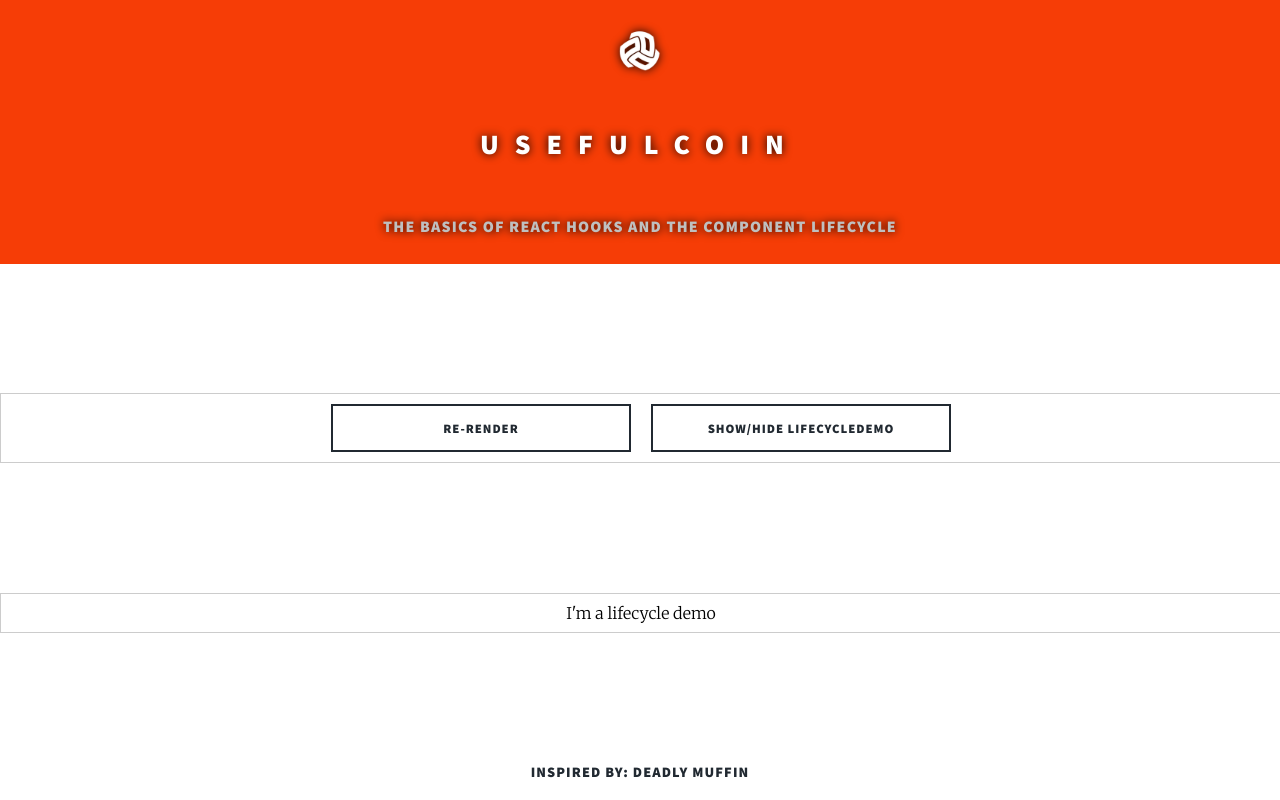
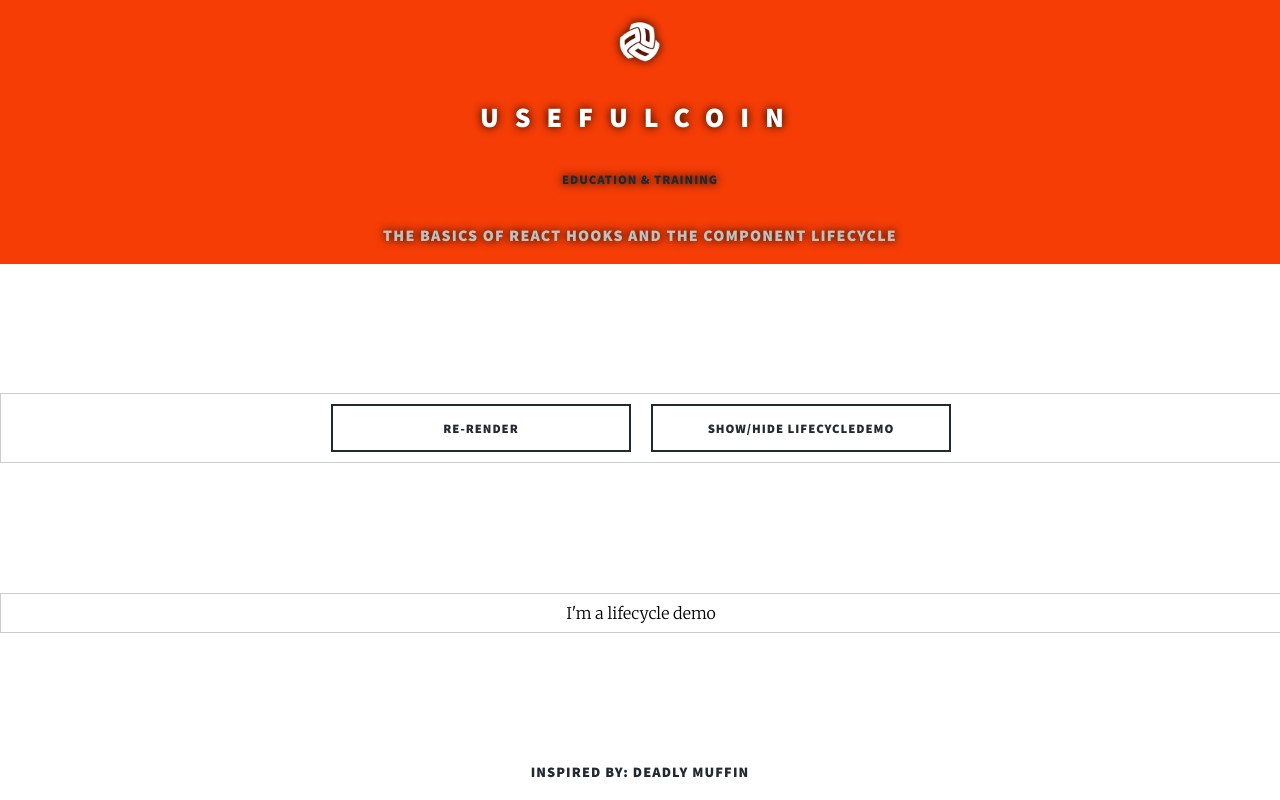
Before and after one commit to munair/react-hooks-basics, a React app: page / in a window 1280 px wide. Built offline with nearby package versions, Linux system fonts and the light colour scheme.

Commit message:
add education & training.

```diff
--- a/src/index.css
+++ b/src/index.css
@@ -30,7 +30,6 @@ body {
 	align-content: center;
 	background-color: rgb(246, 61, 6);
 	flex-flow: column wrap;
-	justify-content: flex-end;
 }
 
 .heading * {
--- a/src/index.js
+++ b/src/index.js
@@ -42,6 +42,7 @@ const App = () => {
       <header id="about" className="heading">
         <img src="images/usefulcoin-whiteicon-128x128px.png" alt="usefulcoin icon" />
         <h2>USEFULCOIN</h2>
+        <h6>EDUCATION & TRAINING</h6>
         <h4>The Basics of React Hooks and the Component Lifecycle</h4>
       </header>
       <div id="controls" className="container">
```
